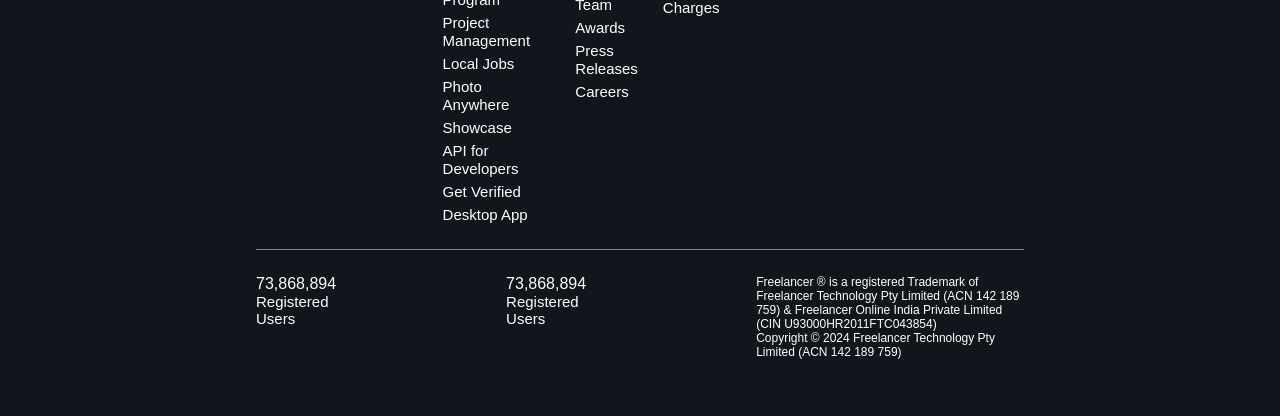
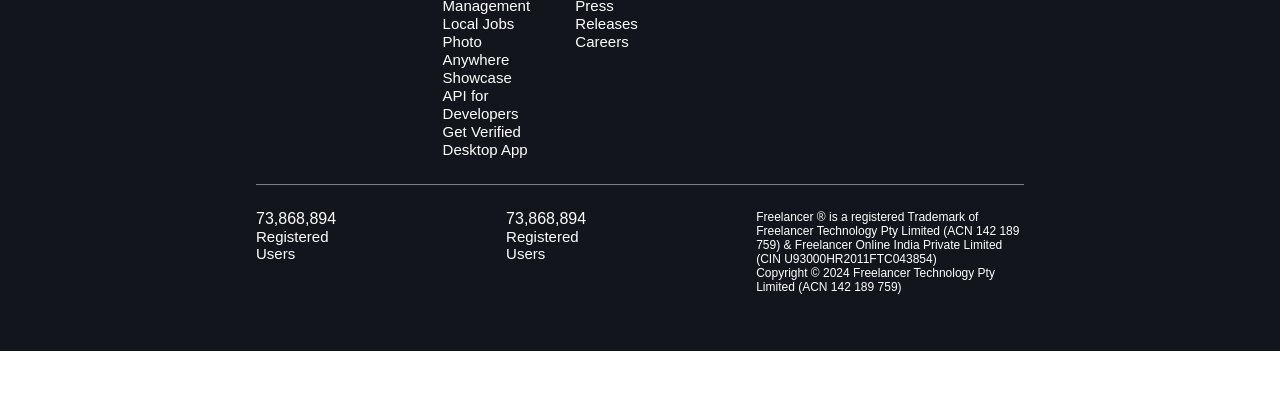
Before and after one commit to divyeshjadav07/FREELANCER, a plain HTML site: page index.html in a window 1280 px wide. Shown: the part 5507-5923 px from the top of the page. After the commit the page ends 5858 px from the top, so only its background shows below. Drawn offline with Linux system fonts and the light colour scheme.

Commit message:
first commit

```diff
--- a/style.css
+++ b/style.css
@@ -420,7 +420,7 @@ opacity: inherit;
 .column ul {
     display: flex;
     flex-direction: column;
-    row-gap: 5px;
+    /* row-gap: 5px, */
 }
 .column img{
     width: 50%;
```
